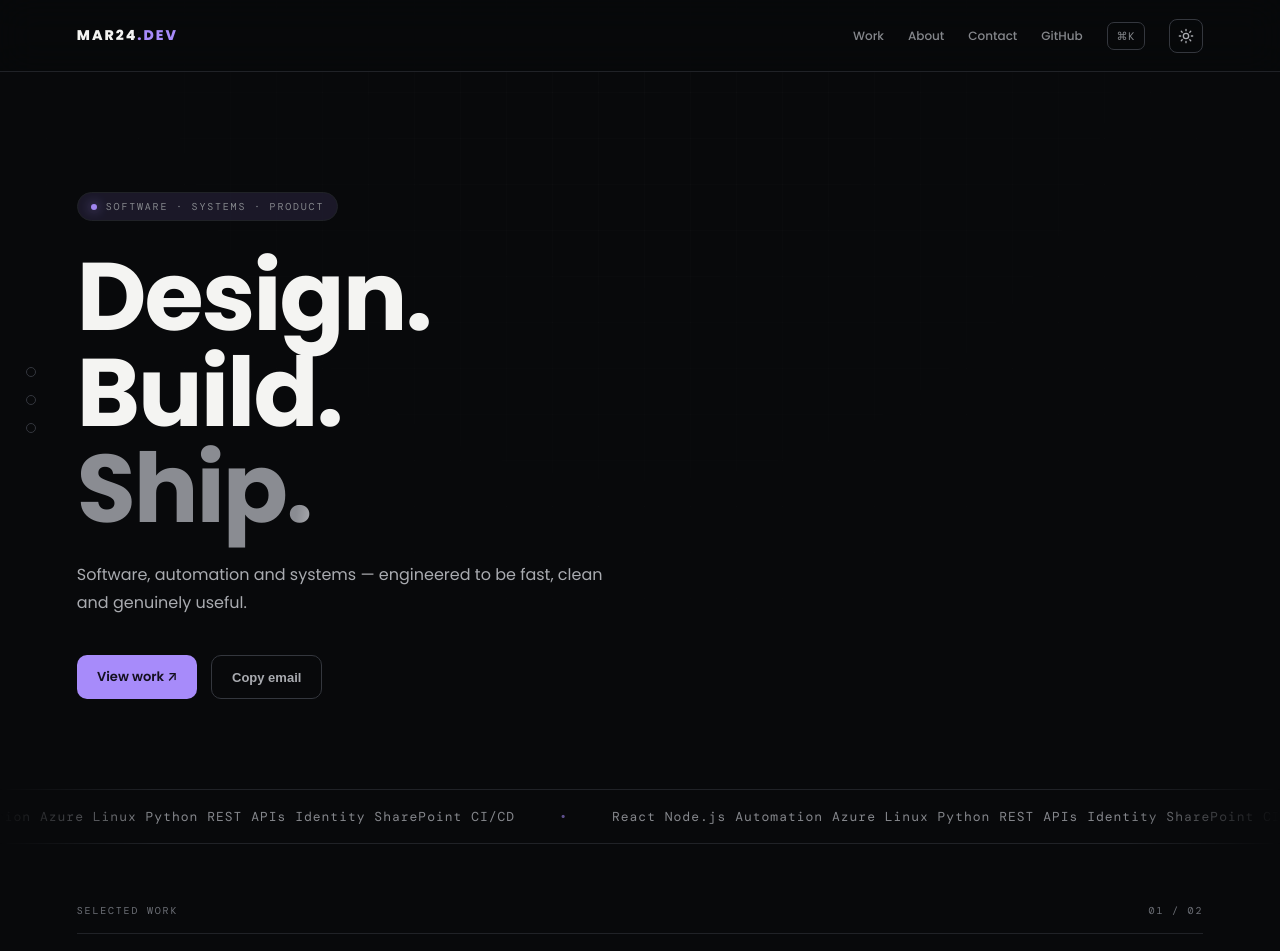
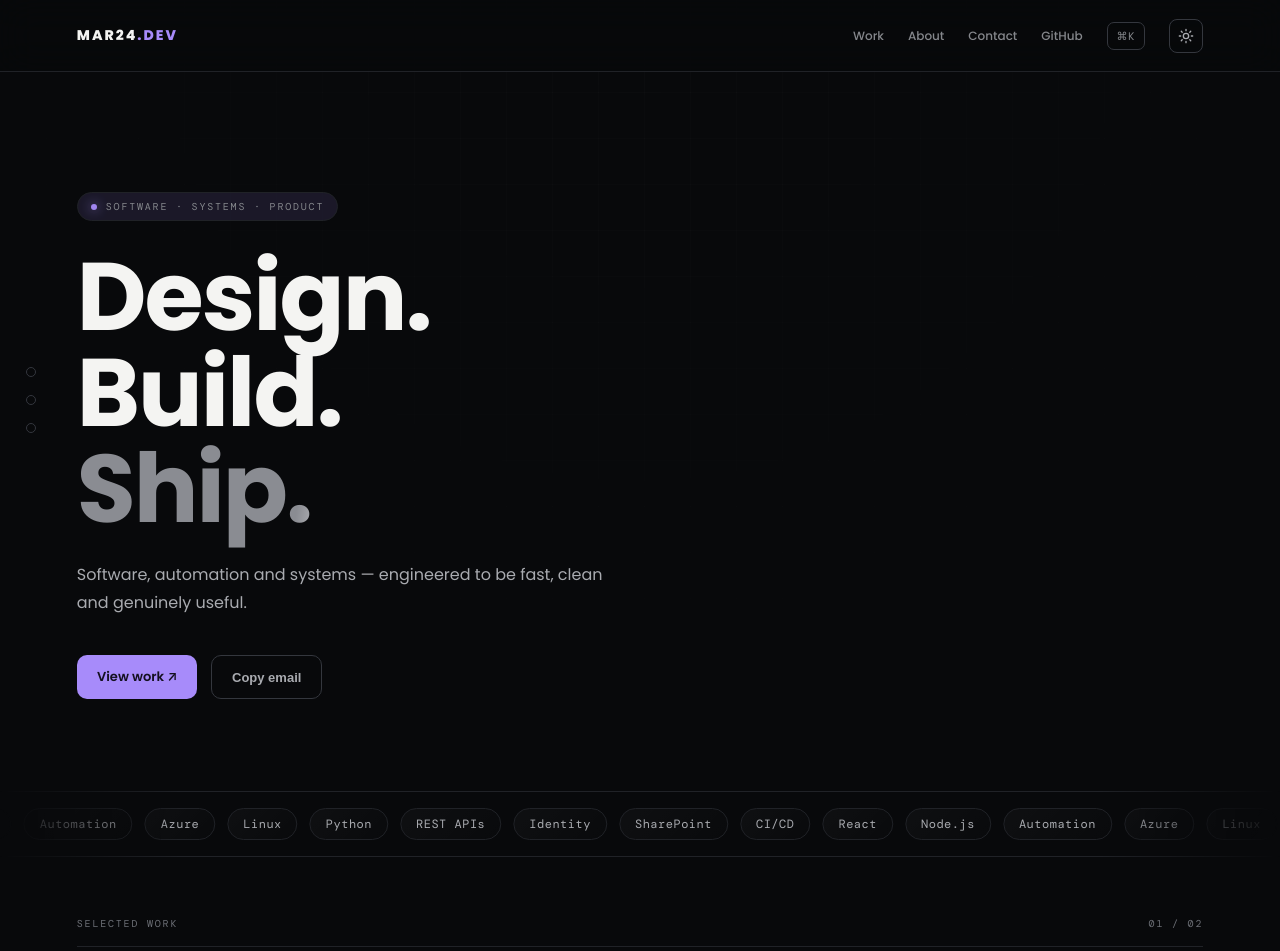
Before and after one commit to mpaguaga/mar24.dev, a React (Vite) app: page / in a window 1280 px wide. Shown: the top 951 px of the page. Built offline with nearby package versions, Linux system fonts and the light colour scheme.

Commit message:
Redesign tech strip: seamless loop with polished pills

```diff
--- a/src/main.jsx
+++ b/src/main.jsx
@@ -121,7 +121,7 @@ function App() {
   const [cmdOpen, setCmdOpen] = useState(false);
   const [menuOpen, setMenuOpen] = useState(false);
 
-  /* Always start at the top on refresh (disable browser scroll restoration) */
+  /* Always start at the top on refresh */
   useEffect(() => {
     if ("scrollRestoration" in window.history) window.history.scrollRestoration = "manual";
     window.scrollTo(0, 0);
@@ -143,7 +143,7 @@ function App() {
     return () => window.removeEventListener("scroll", onScroll);
   }, []);
 
-  /* Reveal on scroll — triggers early so content never lags on mobile */
+  /* Reveal on scroll */
   useEffect(() => {
     const nodes = Array.from(document.querySelectorAll("[data-reveal]"));
     if (!("IntersectionObserver" in window)) { nodes.forEach((n) => n.classList.add("inview")); return; }
@@ -296,10 +296,15 @@ function App() {
         </section>
       </main>
 
+      {/* Seamless tech strip */}
       <div className="marquee reveal d5">
         <div className="marqueeTrack">
-          <span>{TECH.join(" ")}</span>
-          <span>{TECH.join(" ")}</span>
+          <div className="marqueeGroup">
+            {TECH.map((t) => <span key={t} className="chip">{t}</span>)}
+          </div>
+          <div className="marqueeGroup" aria-hidden="true">
+            {TECH.map((t) => <span key={t + "-dup"} className="chip">{t}</span>)}
+          </div>
         </div>
       </div>
 
@@ -417,7 +422,7 @@ function App() {
   );
 }
 
-/* Console greeting — a little hello for the curious devs who open DevTools */
+/* Console greeting */
 try {
   const brand = "color:#a78bfa;font-weight:bold;font-size:16px;line-height:1.5";
   const soft = "color:#85878c;font-size:13px;line-height:1.6";
--- a/src/styles.css
+++ b/src/styles.css
@@ -242,21 +242,45 @@ a { color: inherit; text-decoration: none; }
 .btnGhost { border: 1px solid var(--line-hover); color: var(--soft); background: transparent; }
 .btnGhost:hover { border-color: var(--accent); color: var(--text); }
 
-/* ---------- Marquee ---------- */
+/* ---------- Tech strip (seamless) ---------- */
 .marquee {
-  margin-top: 20px; border-top: 1px solid var(--line); border-bottom: 1px solid var(--line);
-  overflow: hidden; padding: 18px 0;
-  -webkit-mask-image: linear-gradient(90deg, transparent, black 12%, black 88%, transparent);
-  mask-image: linear-gradient(90deg, transparent, black 12%, black 88%, transparent);
+  margin-top: 22px;
+  border-top: 1px solid var(--line);
+  border-bottom: 1px solid var(--line);
+  overflow: hidden;
+  padding: 16px 0;
+  -webkit-mask-image: linear-gradient(90deg, transparent, black 14%, black 86%, transparent);
+  mask-image: linear-gradient(90deg, transparent, black 14%, black 86%, transparent);
 }
-.marqueeTrack { display: flex; gap: 44px; width: max-content; animation: marqueeMove 26s linear infinite; }
+.marqueeTrack {
+  display: flex;
+  width: max-content;
+  animation: marqueeMove 38s linear infinite;
+}
 .marquee:hover .marqueeTrack { animation-play-state: paused; }
-.marqueeTrack span {
-  font-family: "DM Mono", monospace; font-size: 13px; letter-spacing: 1px; color: var(--muted);
-  display: inline-flex; align-items: center; gap: 44px; white-space: nowrap;
+.marqueeGroup {
+  display: flex;
+  align-items: center;
+  gap: 12px;
+  padding-right: 12px; /* keeps spacing uniform across the loop seam */
 }
-.marqueeTrack span::after { content: "•"; color: var(--accent); opacity: .55; }
-@keyframes marqueeMove { from { transform: translateX(0); } to { transform: translateX(-50%); } }
+.chip {
+  font-family: "DM Mono", monospace;
+  font-size: 12px;
+  letter-spacing: .5px;
+  color: var(--soft);
+  white-space: nowrap;
+  border: 1px solid var(--line);
+  border-radius: 100px;
+  padding: 7px 15px;
+  background: linear-gradient(135deg, var(--card-grad-a), var(--card-grad-b));
+  transition: border-color .2s, color .2s;
+}
+.chip:hover { border-color: var(--accent); color: var(--text); }
+@keyframes marqueeMove {
+  from { transform: translateX(0); }
+  to   { transform: translateX(-50%); }
+}
 
 /* ---------- Work ---------- */
 .work { padding: 60px 0 100px; }
@@ -326,7 +350,6 @@ a { color: inherit; text-decoration: none; }
 .copied { color: #70c995; }
 
 .contactForm { display: flex; flex-direction: column; gap: 18px; }
-/* Honeypot: visually and physically hidden, but present for bots */
 .contactForm .hp {
   position: absolute !important; left: -9999px !important;
   width: 1px; height: 1px; opacity: 0; pointer-events: none;
```
